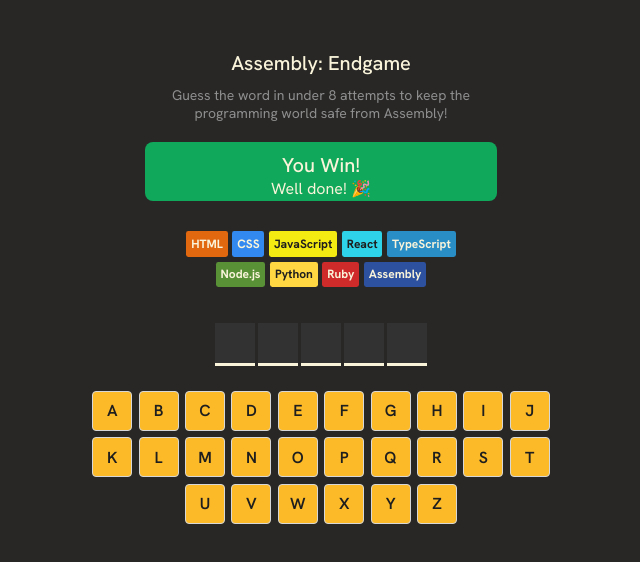
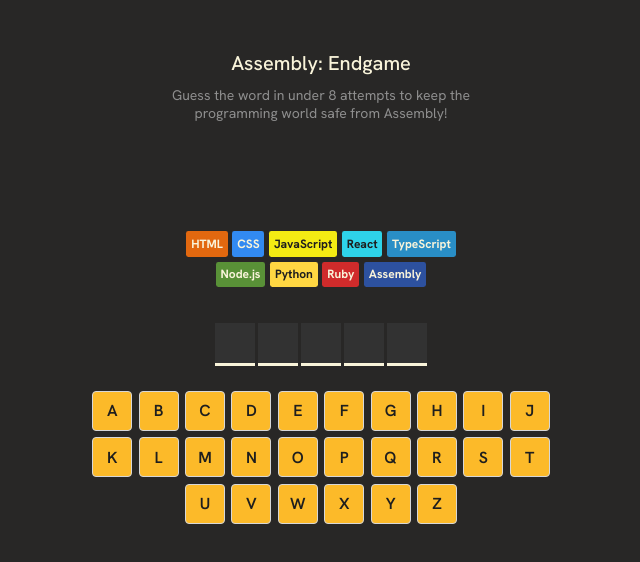
Before and after one commit to siyam-7/endgame, a React (Vite) app: page / in a window 1280 px wide. Shown: the top 562 px of the page, without its empty margins (319-959 px from the left). Built offline with nearby package versions, Linux system fonts and the light colour scheme.

Commit message:
conditionally render status

```diff
--- a/src/App.css
+++ b/src/App.css
@@ -33,11 +33,16 @@
 }
 
 .status {
-  background-color: #10a95b;
   min-width: 22rem;
   min-height: 3.7rem;
   margin: 20px;
   border-radius: 0.5rem;
+}
+.status.won{
+  background-color: #10a95b;
+}
+.status.lost{
+  background-color: #BA2A2A;
 }
 .status p {
   font-size: 1rem;
--- a/src/App.jsx
+++ b/src/App.jsx
@@ -7,22 +7,23 @@
   const [currentWord, setCurrentWord] = useState("react");
   const [guessedLetter, setGuessedLetter] = useState([]);
   const letters = currentWord.toUpperCase().split("");
-  const wrongGuessCount = guessedLetter.filter(letter=>!letters.includes(letter)).length;
-  const isGameWon = letters.every(letter => guessedLetter.includes(letter));
-  const isGameLost = wrongGuessCount>=languages.length-1;
-  const isGameOver = isGameWon||isGameLost;
+  const wrongGuessCount = guessedLetter.filter(
+    (letter) => !letters.includes(letter)
+  ).length;
+  const isGameWon = letters.every((letter) => guessedLetter.includes(letter));
+  const isGameLost = wrongGuessCount >= languages.length - 1;
+  const isGameOver = isGameWon || isGameLost;
 
   const word = letters.map((letter) => (
     <span>{guessedLetter.includes(letter) ? letter : "\u00A0"}</span>
   ));
-  const langlist = languages.map((language,index) => (
-
+  const langlist = languages.map((language, index) => (
     <Language
       key={index}
       name={language.name}
       color={language.color}
       backgroundColor={language.backgroundColor}
-      lost={wrongGuessCount>index}
+      lost={wrongGuessCount > index}
     />
   ));
   const alphabet = "ABCDEFGHIJKLMNOPQRSTUVWXYZ".split("");
@@ -44,6 +45,26 @@
       prevLetter.includes(key) ? prevLetter : [...prevLetter, key]
     );
   }
+  function renderStatus() {
+    if (!isGameOver) {
+      return null;
+    }
+    if (isGameWon) {
+      return (
+        <>
+          <h2>You win!</h2>
+          <p>Well done! 🎉</p>
+        </>
+      );
+    } else {
+      return (
+        <>
+          <h2>Game over!</h2>
+          <p>You lose! Better start learning Assembly 😭</p>
+        </>
+      );
+    }
+  }
   return (
     <main>
       <header>
@@ -53,14 +74,18 @@
           from Assembly!
         </p>
       </header>
-      <section className="status">
-        <h2>You Win!</h2>
-        <p>Well done! 🎉</p>
+      <section
+        className={clsx("status", {
+          won: isGameWon,
+          lost: isGameLost,
+        })}
+      >
+        {renderStatus()}
       </section>
       <section className="languages">{langlist}</section>
       <section className="word">{word}</section>
       <section className="keyboard">{keyboard}</section>
-      {isGameOver? <button className="newgamebtn">New Game</button>:null}
+      {isGameOver ? <button className="newgamebtn">New Game</button> : null}
     </main>
   );
 }
```
